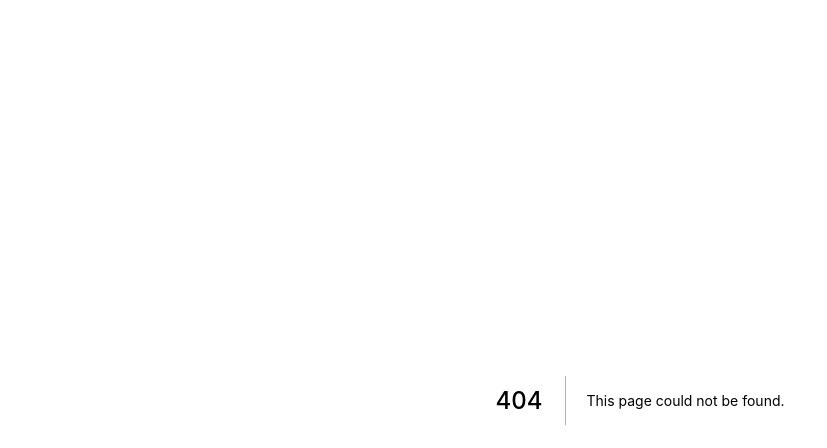
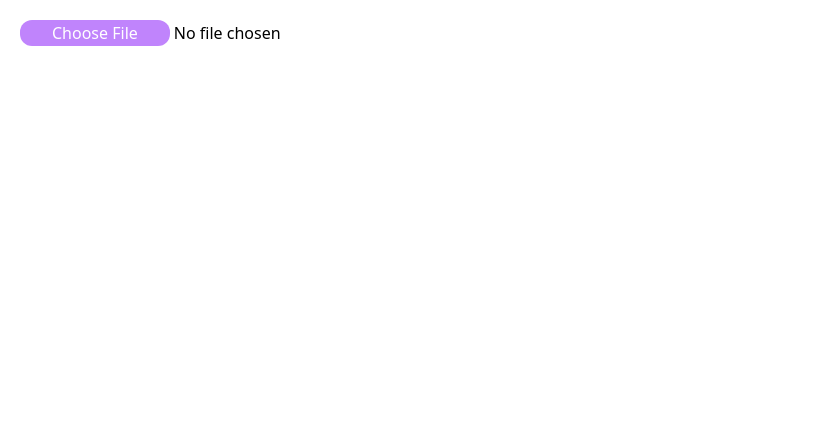
Before and after one commit to githong-kr/nomad-carrot, a Next.js app: page /ui/file in a window 1280 px wide. Before the commit this address had no page. Shown: the top 448 px of the page, without its empty margins (0-827 px from the left). Built offline with nearby package versions, Linux system fonts and the light colour scheme.

Commit message:
use tailwindcss #2 : details & file

```diff
--- /dev/null
+++ b/pages/ui/details.tsx
@@ -0,0 +1,15 @@
+/* eslint-disable react/jsx-key */
+import type { NextPage } from 'next';
+
+const Details: NextPage = () => {
+  return (
+    <div className="flex flex-col space-y-2 p-5">
+      <details className=" select-none">
+        <summary className="cursor-pointer ">What is my fav. food.</summary>
+        <span>김치</span>
+      </details>
+    </div>
+  );
+};
+
+export default Details;
--- /dev/null
+++ b/pages/ui/file.tsx
@@ -0,0 +1,15 @@
+/* eslint-disable react/jsx-key */
+import type { NextPage } from 'next';
+
+const File: NextPage = () => {
+  return (
+    <div className="flex flex-col space-y-2 p-5">
+      <input
+        type="file"
+        className="file:cursor-pointer file:rounded-xl file:border-0 file:bg-purple-400 file:px-8 file:text-white file:transition-colors file:hover:border file:hover:border-purple-400 file:hover:bg-white file:hover:text-purple-400"
+      />
+    </div>
+  );
+};
+
+export default File;
```
